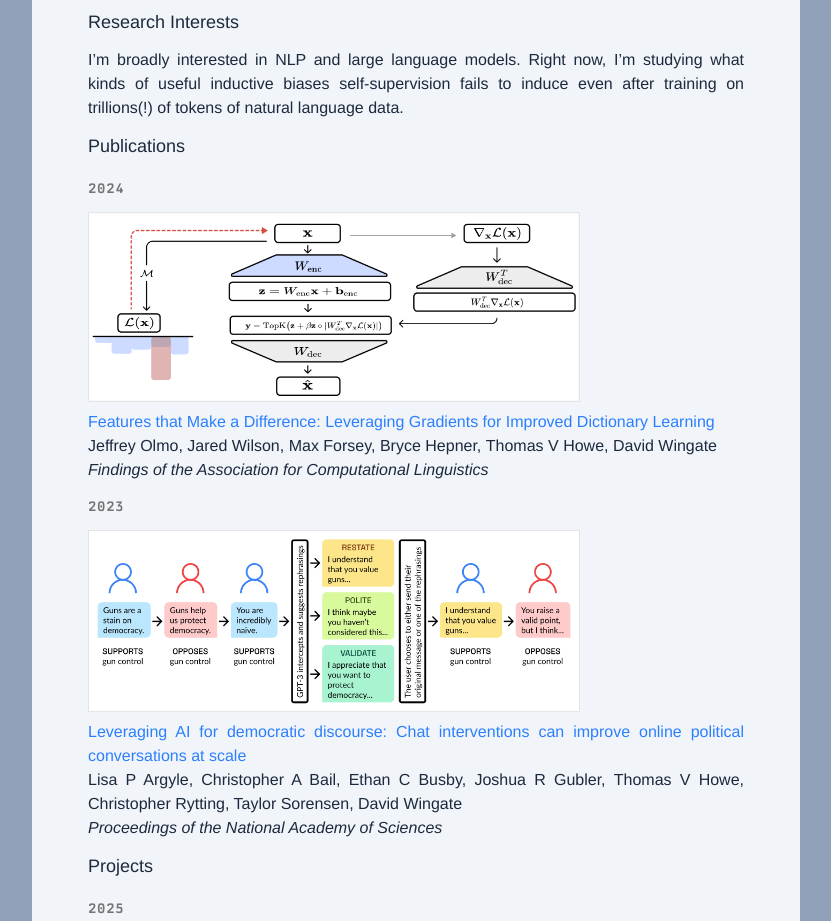
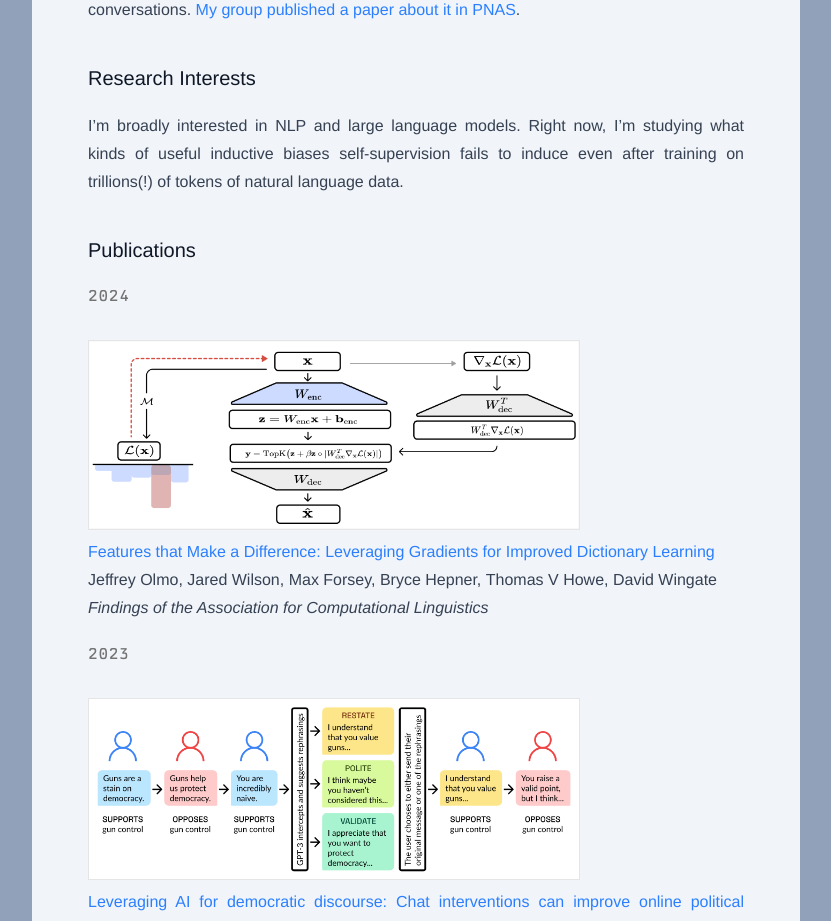
Before and after one commit to vinhowe/website, a SvelteKit app: page / in a window 1280 px wide. Shown: the part 340-1261 px from the top of the page, without its empty margins (224-1055 px from the left). Built offline with nearby package versions, Linux system fonts and the light colour scheme; a web font is replaced by a local one.

Commit message:
Proseify landing

```diff
--- a/src/lib/components/VinHeader.svelte
+++ b/src/lib/components/VinHeader.svelte
@@ -1,4 +1,4 @@
-<div class="mb-10 flex flex-col gap-1">
+<div class="mb-10 flex flex-col gap-1 not-prose">
 	<h1 class="text-xl font-medium tracking-tight text-slate-900">
 		<a href="/">Vin Howe</a>
 	</h1>
--- a/src/routes/+page.svelte
+++ b/src/routes/+page.svelte
@@ -10,10 +10,18 @@
 	<title>Vin Howe</title>
 </svelte:head>
 
+{#snippet yearHeading(year: number)}
+	<div class="not-prose contents">
+		<h3 class="font-mono text-base font-medium tracking-wider text-neutral-500 uppercase">
+			{year}
+		</h3>
+	</div>
+{/snippet}
+
 <div class="flex h-full w-full items-start justify-center bg-slate-400">
-	<div class="m-3 flex max-w-3xl bg-slate-100 p-8 text-slate-800 sm:m-6 sm:p-14">
-		<div class="inner-box flex flex-1 flex-col gap-2 text-justify">
-			<VinHeader />
+	<div class="m-3 flex flex-col max-w-3xl bg-slate-100 p-8 text-slate-800 sm:m-6 sm:p-14">
+		<VinHeader />
+		<div class="prose [&_a]:no-underline flex-col text-justify max-w-none">
 			<p>
 				I&rsquo;m a Master's student in computer science at Brigham Young University, having
 				recently completed a Bachelor's in BYU's Applied and Computational Mathematics program. I
@@ -35,22 +43,22 @@
 					></b
 				>.
 			</p>
-			<h2 class="my-1 text-lg font-medium">Research Interests</h2>
+			<h2>Research Interests</h2>
 			<p>
 				I&rsquo;m broadly interested in NLP and large language models. Right now, I&rsquo;m studying
 				what kinds of useful inductive biases self-supervision fails to induce even after training
 				on trillions(!) of tokens of natural language data.
 			</p>
 			{#if posts.length}
-				<h2 class="my-1 text-lg font-medium">Blog</h2>
-				<div class="mb-2 flex flex-col gap-1">
+				<h2>Blog</h2>
+				<div class="flex flex-col gap-1">
 					{#each posts as post}
-						<div class="flex items-baseline gap-4 justify-between">
+						<div class="flex items-baseline justify-between gap-4">
 							<a class="font-medium text-blue-500 hover:text-blue-600" href={`/blog/${post.slug}`}
 								>{post.title}</a
 							>
 							{#if post.formattedDate}
-								<span class="font-mono text-xs tracking-wider text-neutral-500 uppercase shrink-0"
+								<span class="shrink-0 font-mono text-xs tracking-wider text-neutral-500 uppercase"
 									>{post.formattedDate}</span
 								>
 							{/if}
@@ -58,8 +66,8 @@
 					{/each}
 				</div>
 			{/if}
-			<h2 class="my-1 text-lg font-medium">Publications</h2>
-			<h3 class="my-1.5 font-mono text-sm font-bold tracking-wider text-neutral-500">2024</h3>
+			<h2>Publications</h2>
+			{@render yearHeading(2024)}
 			<p>
 				<a
 					class="font-medium text-blue-500 hover:text-blue-600"
@@ -78,7 +86,7 @@
 				<br />
 				<i>Findings of the Association for Computational Linguistics</i>
 			</p>
-			<h3 class="my-1.5 font-mono text-sm font-bold tracking-wider text-neutral-500">2023</h3>
+			{@render yearHeading(2023)}
 			<p>
 				<a
 					class="font-medium text-blue-500 hover:text-blue-600"
@@ -99,8 +107,8 @@
 				<br />
 				<i>Proceedings of the National Academy of Sciences</i>
 			</p>
-			<h2 class="my-1 text-lg font-medium">Projects</h2>
-			<h3 class="my-1.5 font-mono text-sm font-bold tracking-wider text-neutral-500">2025</h3>
+			<h2>Projects</h2>
+			{@render yearHeading(2025)}
 			<p>
 				<a href="https://sequence.toys">
 					<img
@@ -115,7 +123,7 @@
 					></b
 				>, a web playground for training small language models with WebGPU.
 			</p>
-			<h3 class="my-1.5 font-mono text-sm font-bold tracking-wider text-neutral-500">2021</h3>
+			{@render yearHeading(2021)}
 			<p>
 				<b class="font-medium">I wrote the software the drives &ldquo;The Wall,&rdquo;</b>
 				the floor-to-ceiling interactive display in the lobby of BYU&rsquo;s computer science building.
```
